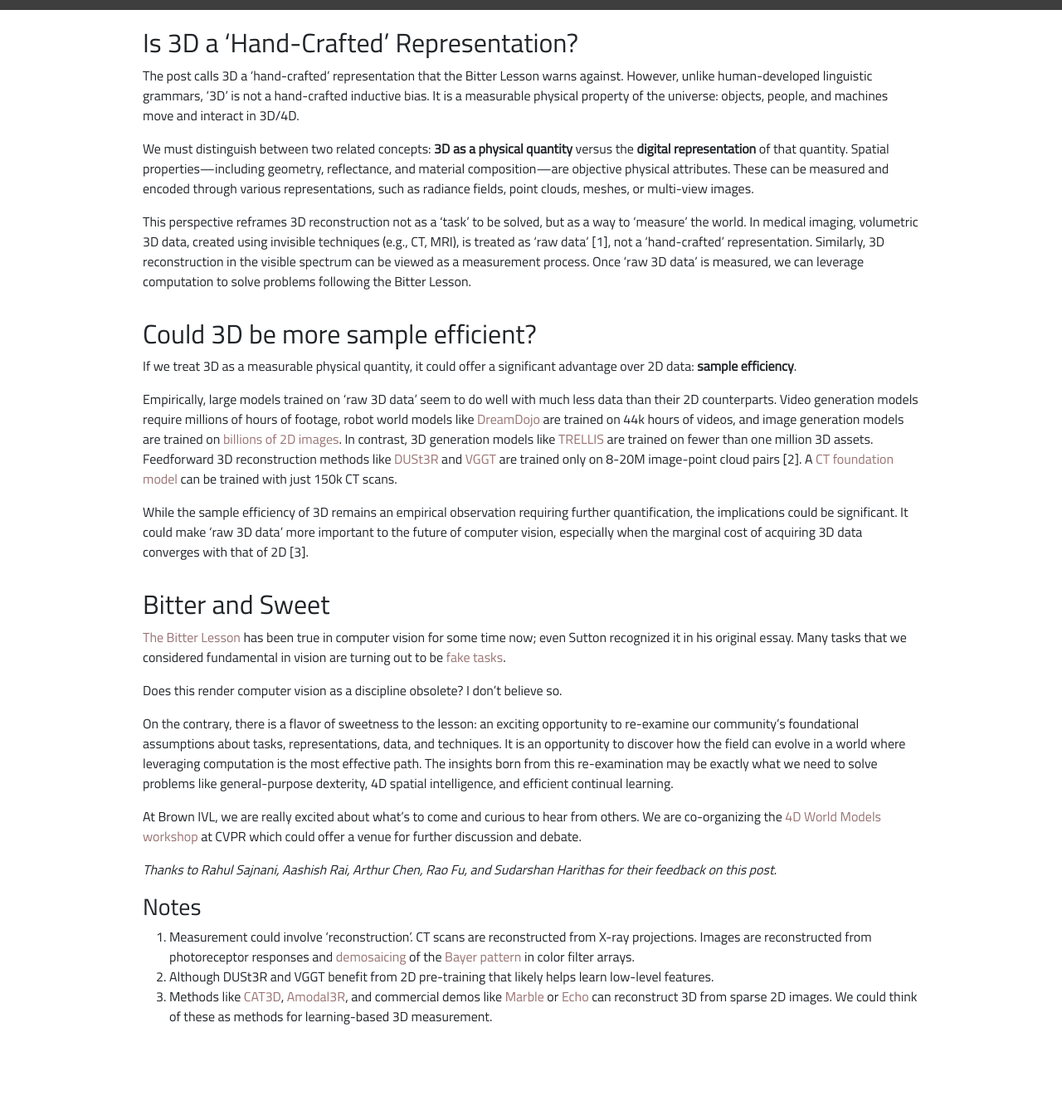
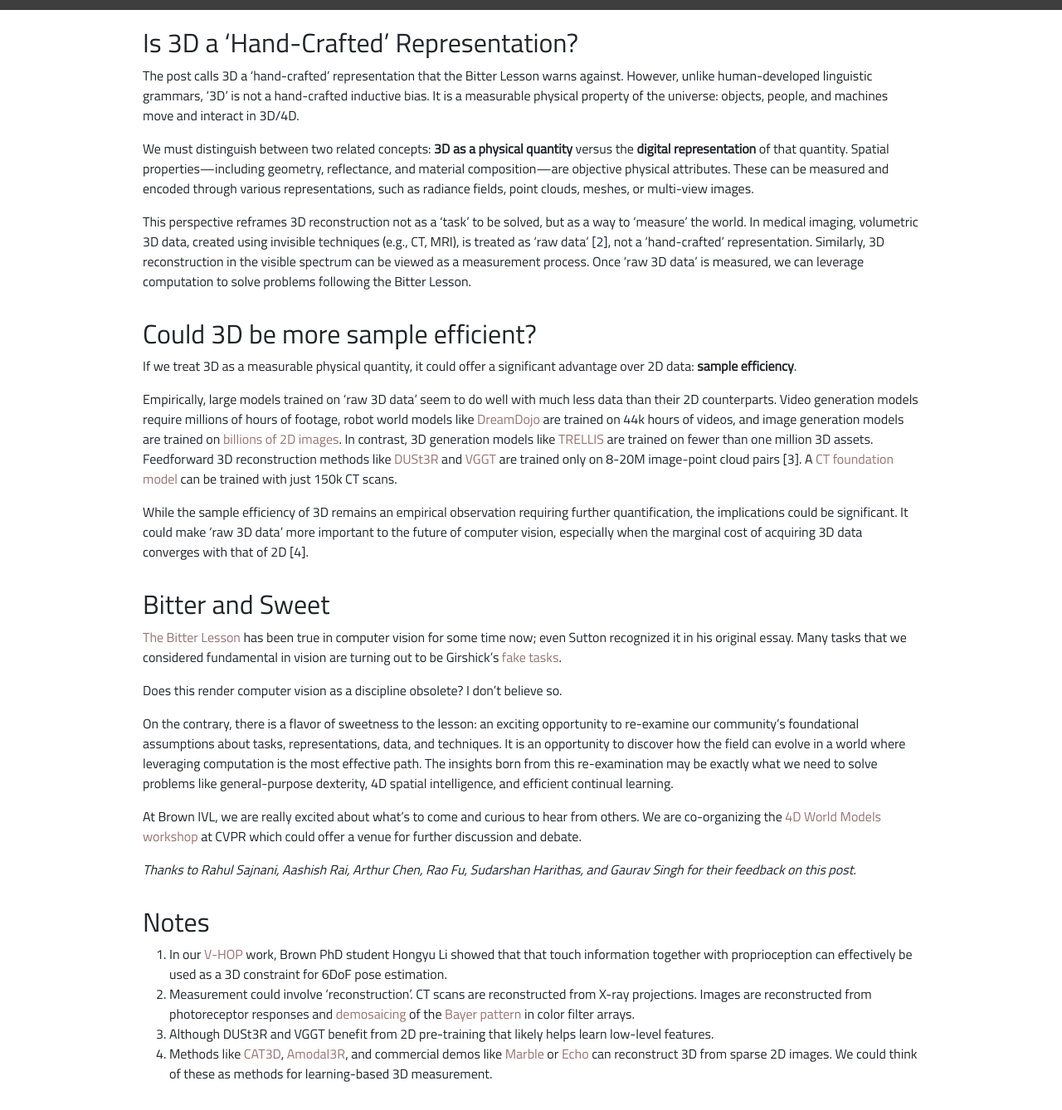
Before and after one commit to brown-ivl/brown-ivl.github.io, a Jekyll site: the page built from blogs/bittersweet_lesson_cv.md, in a window 1280 px wide and 1400 px high, scrolled down 1522 px, cut to the strip 62-1400 px from the top of the window. Shown: the whole strip at 83% size. Built offline with Jekyll 4.4.1, drawn with Linux system fonts in a browser that asks for light colours; before the commit the page ends 2853 px from its top, so only the background shows below that; some of the changed text lies outside the part shown.

Commit message:
Update bittersweet_lesson_cv.md

```diff
--- a/blogs/bittersweet_lesson_cv.md
+++ b/blogs/bittersweet_lesson_cv.md
@@ -47,19 +47,19 @@
 
 We must distinguish between two related concepts: **3D as a physical quantity** versus the **digital representation** of that quantity. Spatial properties—including geometry, reflectance, and material composition—are objective physical attributes. These can be measured and encoded through various representations, such as radiance fields, point clouds, meshes, or multi-view images.
 
-This perspective reframes 3D reconstruction not as a ‘task’ to be solved, but as a way to ‘measure’ the world. In medical imaging, volumetric 3D data, created using invisible techniques (e.g., CT, MRI), is treated as ‘raw data’ \[1\], not a ‘hand-crafted’ representation. Similarly, 3D reconstruction in the visible spectrum can be viewed as a measurement process. Once ‘raw 3D data’ is measured, we can leverage computation to solve problems following the Bitter Lesson.
+This perspective reframes 3D reconstruction not as a ‘task’ to be solved, but as a way to ‘measure’ the world. In medical imaging, volumetric 3D data, created using invisible techniques (e.g., CT, MRI), is treated as ‘raw data’ \[2\], not a ‘hand-crafted’ representation. Similarly, 3D reconstruction in the visible spectrum can be viewed as a measurement process. Once ‘raw 3D data’ is measured, we can leverage computation to solve problems following the Bitter Lesson.
 
 ## Could 3D be more sample efficient?
 
 If we treat 3D as a measurable physical quantity, it could offer a significant advantage over 2D data: **sample efficiency**.
 
-Empirically, large models trained on ‘raw 3D data’ seem to do well with much less data than their 2D counterparts. Video generation models require millions of hours of footage, robot world models like <a href="https://dreamdojo-world.github.io/" target="_blank">DreamDojo</a> are trained on 44k hours of videos, and image generation models are trained on <a href="https://laion.ai/laion-5b-a-new-era-of-open-large-scale-multi-modal-datasets/" target="_blank">billions of 2D images</a>. In contrast, 3D generation models like <a href="https://microsoft.github.io/TRELLIS.2/" target="_blank">TRELLIS</a> are trained on fewer than one million 3D assets. Feedforward 3D reconstruction methods like <a href="https://europe.naverlabs.com/research/publications/dust3r-geometric-3d-vision-made-easy/" target="_blank">DUSt3R</a> and <a href="https://vgg-t.github.io/" target="_blank">VGGT</a> are trained only on 8-20M image-point cloud pairs \[2\]. A <a href="https://arxiv.org/pdf/2501.09001" target="_blank">CT foundation model</a> can be trained with just 150k CT scans.
+Empirically, large models trained on ‘raw 3D data’ seem to do well with much less data than their 2D counterparts. Video generation models require millions of hours of footage, robot world models like <a href="https://dreamdojo-world.github.io/" target="_blank">DreamDojo</a> are trained on 44k hours of videos, and image generation models are trained on <a href="https://laion.ai/laion-5b-a-new-era-of-open-large-scale-multi-modal-datasets/" target="_blank">billions of 2D images</a>. In contrast, 3D generation models like <a href="https://microsoft.github.io/TRELLIS.2/" target="_blank">TRELLIS</a> are trained on fewer than one million 3D assets. Feedforward 3D reconstruction methods like <a href="https://europe.naverlabs.com/research/publications/dust3r-geometric-3d-vision-made-easy/" target="_blank">DUSt3R</a> and <a href="https://vgg-t.github.io/" target="_blank">VGGT</a> are trained only on 8-20M image-point cloud pairs \[3\]. A <a href="https://arxiv.org/pdf/2501.09001" target="_blank">CT foundation model</a> can be trained with just 150k CT scans.
 
-While the sample efficiency of 3D remains an empirical observation requiring further quantification, the implications could be significant. It could make ‘raw 3D data’ more important to the future of computer vision, especially when the marginal cost of acquiring 3D data converges with that of 2D \[3\].
+While the sample efficiency of 3D remains an empirical observation requiring further quantification, the implications could be significant. It could make ‘raw 3D data’ more important to the future of computer vision, especially when the marginal cost of acquiring 3D data converges with that of 2D \[4\].
 
 ## Bitter and Sweet
 
-<a href="http://www.incompleteideas.net/IncIdeas/BitterLesson.html" target="_blank">The Bitter Lesson</a> has been true in computer vision for some time now; even Sutton recognized it in his original essay. Many tasks that we considered fundamental in vision are turning out to be <a href="https://drive.google.com/file/d/1VodGljuEhBKwZIXQwN-ApH6g2wBAVAdK/view" target="_blank">fake tasks</a>.
+<a href="http://www.incompleteideas.net/IncIdeas/BitterLesson.html" target="_blank">The Bitter Lesson</a> has been true in computer vision for some time now; even Sutton recognized it in his original essay. Many tasks that we considered fundamental in vision are turning out to be Girshick’s <a href="https://drive.google.com/file/d/1VodGljuEhBKwZIXQwN-ApH6g2wBAVAdK/view" target="_blank">fake tasks</a>.
 
 Does this render computer vision as a discipline obsolete? I don’t believe so.
 
@@ -67,10 +67,11 @@
 
 At Brown IVL, we are really excited about what’s to come and curious to hear from others. We are co-organizing the <a href="https://ivl.cs.brown.edu/4dworldmodels/" target="_blank">4D World Models workshop</a> at CVPR which could offer a venue for further discussion and debate.
 
-*Thanks to Rahul Sajnani, Aashish Rai, Arthur Chen, Rao Fu, and Sudarshan Harithas for their feedback on this post.*
+*Thanks to Rahul Sajnani, Aashish Rai, Arthur Chen, Rao Fu, Sudarshan Harithas, and Gaurav Singh for their feedback on this post.*
 
-### Notes
+## Notes
 
-1. Measurement could involve ‘reconstruction’. CT scans are reconstructed from X-ray projections. Images are reconstructed from photoreceptor responses and <a href="https://en.wikipedia.org/wiki/Demosaicing" target="_blank">demosaicing</a> of the <a href="https://en.wikipedia.org/wiki/Bayer_filter" target="_blank">Bayer pattern</a> in color filter arrays.
-2. Although DUSt3R and VGGT benefit from 2D pre-training that likely helps learn low-level features.
-3. Methods like <a href="https://cat3d.github.io/" target="_blank">CAT3D</a>, <a href="https://sm0kywu.github.io/Amodal3R/" target="_blank">Amodal3R</a>, and commercial demos like <a href="https://marble.worldlabs.ai/" target="_blank">Marble</a> or <a href="https://www.spaitial.ai/blog/echo-release" target="_blank">Echo</a> can reconstruct 3D from sparse 2D images. We could think of these as methods for learning-based 3D measurement.
+1.  In our <a href="https://ivl.cs.brown.edu/research/v-hop" target="_blank">V-HOP</a> work, Brown PhD student Hongyu Li showed that that touch information together with proprioception can effectively be used as a 3D constraint for 6DoF pose estimation.
+2.  Measurement could involve ‘reconstruction’. CT scans are reconstructed from X-ray projections. Images are reconstructed from photoreceptor responses and <a href="https://en.wikipedia.org/wiki/Demosaicing" target="_blank">demosaicing</a> of the <a href="https://en.wikipedia.org/wiki/Bayer_filter" target="_blank">Bayer pattern</a> in color filter arrays.
+3.  Although DUSt3R and VGGT benefit from 2D pre-training that likely helps learn low-level features.
+4.  Methods like <a href="https://cat3d.github.io/" target="_blank">CAT3D</a>, <a href="https://sm0kywu.github.io/Amodal3R/" target="_blank">Amodal3R</a>, and commercial demos like <a href="https://marble.worldlabs.ai/" target="_blank">Marble</a> or <a href="https://www.spaitial.ai/blog/echo-release" target="_blank">Echo</a> can reconstruct 3D from sparse 2D images. We could think of these as methods for learning-based 3D measurement.
```
Also changed, not shown: other parts of blogs/bittersweet_lesson_cv.md (+1 -1 lines).
